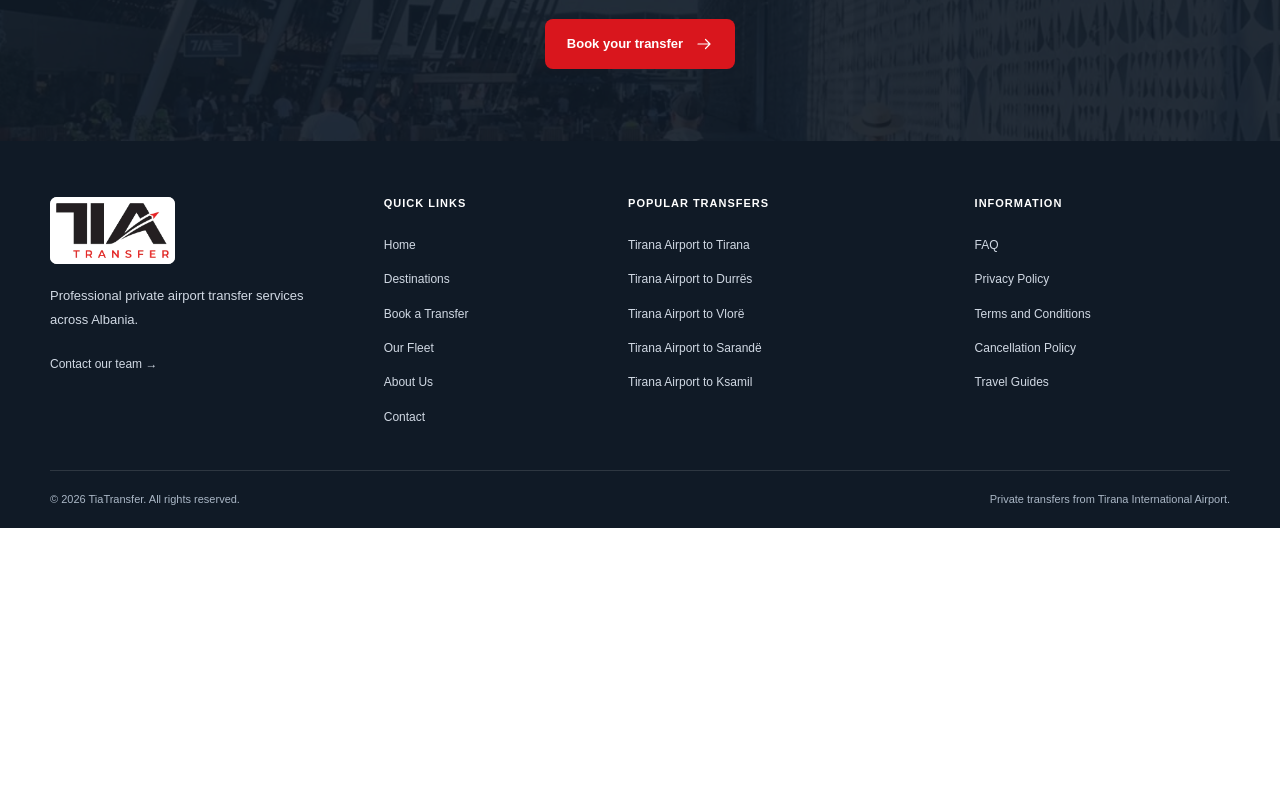
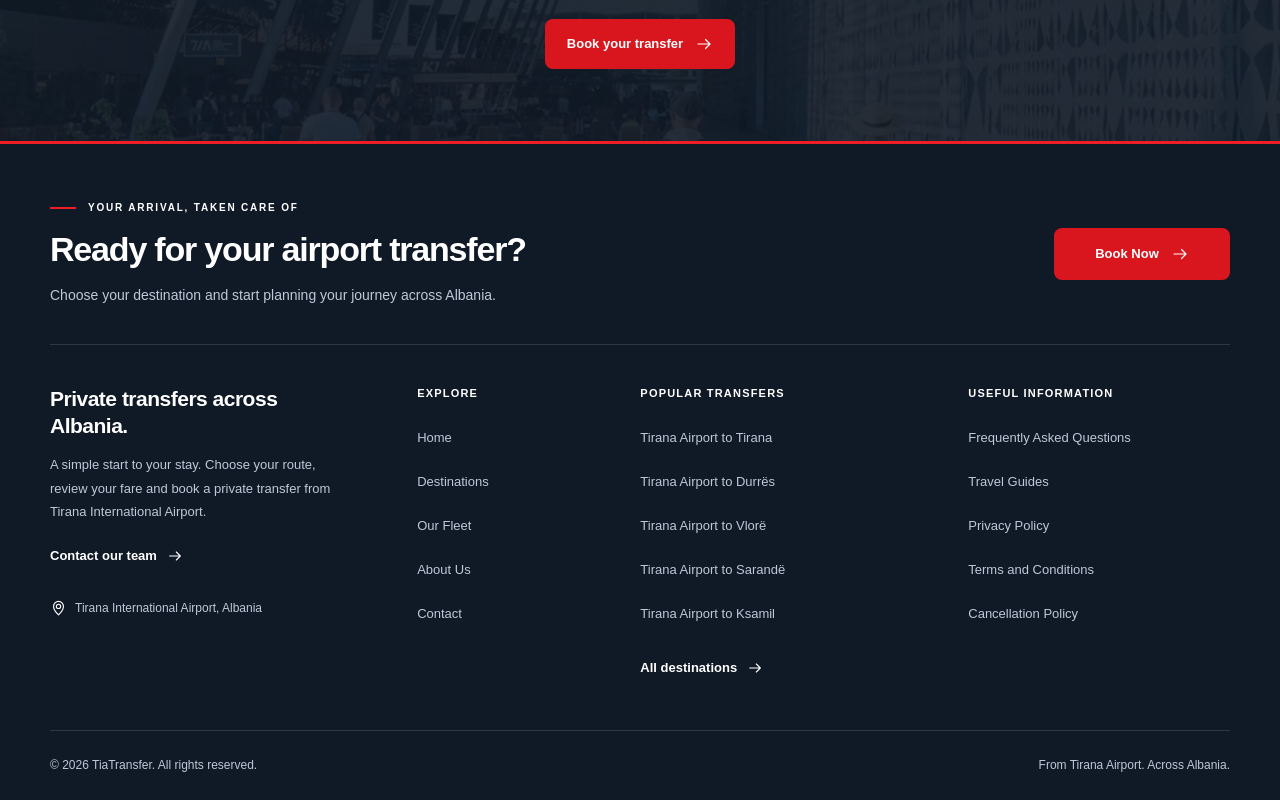
Before and after one commit to DonaldMerdanaj/tiatransferwebsite, a Next.js app: page / in a window 1280 px wide. Shown: the part 5512-6312 px from the top of the page. Before the commit the page ends 6040 px from the top, so only its background shows below. Built offline with nearby package versions, Linux system fonts and the light colour scheme; no server answers.

Commit message:
Redesign shared footer without logo

```diff
--- a/app/globals.css
+++ b/app/globals.css
@@ -167,18 +167,6 @@ h2 {
 }
 .transfer-hero h1 span {
   font-style: italic;
-}
-footer {
-  background: var(--navy) !important;
-}
-footer > div > div:first-child > div:first-child > div {
-  background: transparent;
-  padding: 0;
-}
-footer img {
-  background: #fff;
-  border-radius: 7px;
-  padding: 6px;
 }
 /* Uniform white cards, subtle borders and compact corner treatment. */
 main a.overflow-hidden.rounded-\[10px\],
@@ -978,59 +966,143 @@ main a[class*="bg-[#ef1d25]"]:hover {
   margin: 20px auto 26px;
 }
 .premium-footer {
-  padding: 56px 0 20px;
-  color: #d1d9e4;
+  padding: 56px 0 24px;
+  color: #bdc9d8;
   background: var(--navy);
+  border-top: 3px solid var(--red);
+}
+.footer-cta {
+  display: flex;
+  align-items: center;
+  justify-content: space-between;
+  gap: 32px;
+  padding-bottom: 36px;
+  margin-bottom: 40px;
+  border-bottom: 1px solid #ffffff20;
+}
+.footer-eyebrow {
+  display: flex;
+  align-items: center;
+  gap: 12px;
+  margin-bottom: 14px;
+  color: #fff;
+  font-size: 10px;
+  font-weight: 700;
+  letter-spacing: 1.8px;
+  text-transform: uppercase;
+}
+.footer-eyebrow::before {
+  content: "";
+  width: 26px;
+  height: 2px;
+  background: var(--red);
+}
+.footer-cta h2 {
+  color: #fff;
+  font-size: clamp(26px, 3vw, 34px);
+  font-weight: 750;
+  line-height: 1.2;
+  margin: 0;
+}
+.footer-cta-description {
+  max-width: 580px;
+  font-size: 14px;
+  line-height: 1.7;
+  margin-top: 14px;
+}
+.premium-footer .footer-book {
+  flex-shrink: 0;
+  min-width: 176px;
+  min-height: 52px;
+  background: var(--red-dark);
+}
+.premium-footer .footer-book:hover {
+  background: #bf1118;
 }
 .footer-columns {
   display: grid;
-  grid-template-columns: 1.15fr 0.8fr 1.2fr 1fr;
+  grid-template-columns: 1.25fr 0.7fr 1.1fr 1fr;
   gap: 40px;
 }
-.footer-logo {
-  display: block;
-  width: 125px;
-  background: #fff;
-  border-radius: 7px;
-  margin-bottom: 20px;
-}
-.footer-logo img {
-  width: 100%;
-  height: auto;
+.footer-columns > * {
+  min-width: 0;
 }
 .footer-columns h2 {
   font-size: 11px;
   font-weight: 750;
-  letter-spacing: 1px;
+  letter-spacing: 1.2px;
   text-transform: uppercase;
   color: #fff;
-  margin-bottom: 18px;
-}
-.footer-columns p {
+  line-height: 1.6;
+  margin-bottom: 14px;
+}
+.footer-overview h2 {
+  max-width: 260px;
+  font-size: 21px;
+  line-height: 1.3;
+  letter-spacing: -0.5px;
+  text-transform: none;
+}
+.footer-overview p {
   font-size: 13px;
   line-height: 1.8;
-  max-width: 260px;
-  margin-bottom: 16px;
-}
-.footer-columns > div > a:not(.footer-logo) {
-  display: block;
+  max-width: 290px;
+}
+.footer-columns ul {
+  margin: 0;
+  padding: 0;
+  list-style: none;
+}
+.footer-columns a {
+  display: flex;
+  align-items: center;
+  gap: 10px;
+  min-height: 44px;
+  font-size: 13px;
+  line-height: 1.7;
+  padding: 10px 0;
+  overflow-wrap: anywhere;
+  transition: color 0.18s;
+}
+.footer-columns a:hover {
+  color: #fff;
+  text-decoration: underline;
+  text-underline-offset: 5px;
+}
+.footer-columns .footer-contact,
+.footer-columns .footer-all-routes {
+  color: #fff;
+  font-weight: 650;
+  margin-top: 10px;
+}
+.footer-contact .line-icon,
+.footer-all-routes .line-icon {
+  width: 16px;
+  height: 16px;
+}
+.footer-overview .footer-location {
+  display: flex;
+  align-items: flex-start;
+  gap: 8px;
+  margin-top: 20px;
+  font-size: 12px;
+}
+.footer-location .line-icon {
+  width: 17px;
+  height: 17px;
+  margin-top: 2px;
+  color: #fff;
+}
+.premium-footer .footer-bottom {
+  display: flex;
+  justify-content: space-between;
+  gap: 20px;
   font-size: 12px;
   line-height: 1.7;
-  padding: 7px 0;
-}
-.footer-columns a:hover {
-  color: #fff;
-  text-decoration: underline;
-}
-.premium-footer .footer-bottom {
-  display: flex;
-  justify-content: space-between;
-  gap: 20px;
-  font-size: 11px;
-  color: #aab7c6;
+  color: #bdc9d8;
   border-top: 1px solid #ffffff20;
-  margin-top: 36px;
-  padding-top: 20px;
+  margin-top: 40px;
+  padding-top: 24px;
 }
 @keyframes answer-in {
   from {
@@ -1070,7 +1142,8 @@ main a[class*="bg-[#ef1d25]"]:hover {
     gap: 32px;
   }
   .footer-columns {
-    gap: 24px;
+    grid-template-columns: repeat(2, minmax(0, 1fr));
+    gap: 36px 56px;
   }
 }
 @media (max-width: 900px) {
@@ -1234,6 +1307,11 @@ main a[class*="bg-[#ef1d25]"]:hover {
     flex-direction: column;
     gap: 8px;
   }
+  .footer-cta {
+    flex-direction: column;
+    align-items: flex-start;
+    gap: 24px;
+  }
   .final-cta {
     padding: 56px 0;
   }
@@ -1283,7 +1361,22 @@ main a[class*="bg-[#ef1d25]"]:hover {
     font-size: 36px;
   }
   .footer-columns {
-    grid-template-columns: 1fr;
+    gap: 32px 24px;
+  }
+  .footer-overview,
+  .footer-information {
+    grid-column: 1 / -1;
+  }
+  .footer-information ul {
+    display: grid;
+    grid-template-columns: repeat(2, minmax(0, 1fr));
+    column-gap: 24px;
+  }
+  .premium-footer {
+    padding-top: 40px;
+  }
+  .premium-footer .footer-book {
+    width: 100%;
   }
   .pickup-photo {
     min-height: 320px;
--- a/components/SiteFooter.tsx
+++ b/components/SiteFooter.tsx
@@ -1,57 +1,87 @@
 import { routes } from "@/lib/data/routes";
+import { Icon } from "@/components/Icon";
 const popular = ["tirana", "durres", "vlore", "sarande", "ksamil"];
+const explore = [
+  { label: "Home", href: "/" },
+  { label: "Destinations", href: "/routes" },
+  { label: "Our Fleet", href: "/fleet" },
+  { label: "About Us", href: "/about" },
+  { label: "Contact", href: "/contact" },
+];
+const information = [
+  { label: "Frequently Asked Questions", href: "/faq" },
+  { label: "Travel Guides", href: "/blog" },
+  { label: "Privacy Policy", href: "/legal/privacy-policy" },
+  { label: "Terms and Conditions", href: "/legal/terms-and-conditions" },
+  { label: "Cancellation Policy", href: "/legal/cancellation-policy" },
+];
 export function SiteFooter() {
   return (
     <footer className="premium-footer">
-      <div className="content-width footer-columns">
-        <div>
-          <a className="footer-logo" href="/" aria-label="TiaTransfer home">
-            <img
-              src="/images/tia-transfer-logo.webp"
-              alt="TIA TRANSFER"
-              width={361}
-              height={176}
-            />
+      <div className="content-width">
+        <div className="footer-cta">
+          <div>
+            <p className="footer-eyebrow">Your arrival, taken care of</p>
+            <h2>Ready for your airport transfer?</h2>
+            <p className="footer-cta-description">
+              Choose your destination and start planning your journey across Albania.
+            </p>
+          </div>
+          <a className="button button-red footer-book" href="/booking">
+            Book Now <Icon name="arrow" />
           </a>
-          <p>Professional private airport transfer services across Albania.</p>
-          <a href="/contact">Contact our team →</a>
         </div>
-        <div>
-          <h2>Quick links</h2>
-          <a href="/">Home</a>
-          <a href="/routes">Destinations</a>
-          <a href="/booking">Book a Transfer</a>
-          <a href="/fleet">Our Fleet</a>
-          <a href="/about">About Us</a>
-          <a href="/contact">Contact</a>
+        <div className="footer-columns">
+          <div className="footer-overview">
+            <h2>Private transfers across Albania.</h2>
+            <p>
+              A simple start to your stay. Choose your route, review your fare and
+              book a private transfer from Tirana International Airport.
+            </p>
+            <a className="footer-contact" href="/contact">
+              Contact our team <Icon name="arrow" />
+            </a>
+            <p className="footer-location">
+              <Icon name="pin" /> Tirana International Airport, Albania
+            </p>
+          </div>
+          <nav aria-labelledby="footer-explore-title">
+            <h2 id="footer-explore-title">Explore</h2>
+            <ul>
+              {explore.map((link) => (
+                <li key={link.href}><a href={link.href}>{link.label}</a></li>
+              ))}
+            </ul>
+          </nav>
+          <nav aria-labelledby="footer-transfers-title">
+            <h2 id="footer-transfers-title">Popular transfers</h2>
+            <ul>
+              {popular.map((slug) => {
+                const route = routes.find((r) => r.slug === `tirana-airport-to-${slug}`);
+                return route ? (
+                  <li key={slug}>
+                    <a href={`/routes/${route.slug}`}>Tirana Airport to {route.city}</a>
+                  </li>
+                ) : null;
+              })}
+            </ul>
+            <a className="footer-all-routes" href="/routes">
+              All destinations <Icon name="arrow" />
+            </a>
+          </nav>
+          <nav className="footer-information" aria-labelledby="footer-information-title">
+            <h2 id="footer-information-title">Useful information</h2>
+            <ul>
+              {information.map((link) => (
+                <li key={link.href}><a href={link.href}>{link.label}</a></li>
+              ))}
+            </ul>
+          </nav>
         </div>
-        <div>
-          <h2>Popular transfers</h2>
-          {popular.map((slug) => {
-            const route = routes.find(
-              (r) => r.slug === `tirana-airport-to-${slug}`,
-            );
-            return (
-              route && (
-                <a key={slug} href={`/routes/${route.slug}`}>
-                  Tirana Airport to {route.city}
-                </a>
-              )
-            );
-          })}
+        <div className="footer-bottom">
+          <p>© {new Date().getFullYear()} TiaTransfer. All rights reserved.</p>
+          <p>From Tirana Airport. Across Albania.</p>
         </div>
-        <div>
-          <h2>Information</h2>
-          <a href="/faq">FAQ</a>
-          <a href="/legal/privacy-policy">Privacy Policy</a>
-          <a href="/legal/terms-and-conditions">Terms and Conditions</a>
-          <a href="/legal/cancellation-policy">Cancellation Policy</a>
-          <a href="/blog">Travel Guides</a>
-        </div>
-      </div>
-      <div className="content-width footer-bottom">
-        <p>© {new Date().getFullYear()} TiaTransfer. All rights reserved.</p>
-        <p>Private transfers from Tirana International Airport.</p>
       </div>
     </footer>
   );
```
